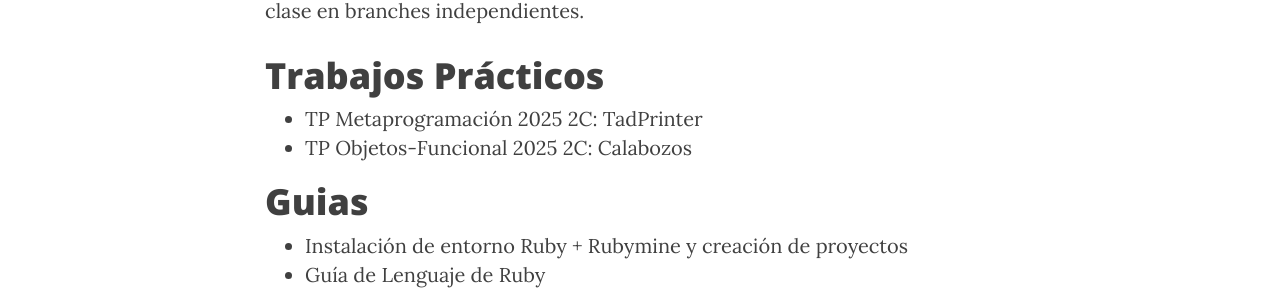
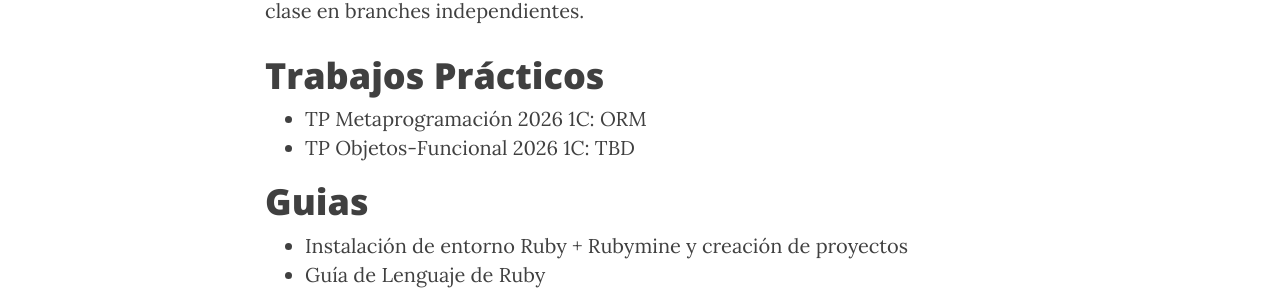
Before and after one commit to tadp-utn-frba/tadp-utn-frba.github.io, a Jekyll site: the page built from material.md, in a window 1280 px wide and 900 px high, scrolled down 1040 px. Shown: the part 154-446 px from the top of the window. Built offline with Jekyll 4.4.1, drawn with Linux system fonts in a browser that asks for light colours; nearby versions of some CDN libraries.

Commit message:
Update TP to 2026-1c

```diff
--- a/material.md
+++ b/material.md
@@ -29,8 +29,8 @@
 En [este repositorio](https://github.com/tadp-utn-frba/tadp-clases) están todos los scripts y el código correspondiente a cada clase en branches independientes.
 
 # Trabajos Prácticos
-* [TP Metaprogramación 2025 2C: TadPrinter](https://docs.google.com/document/d/1X9dZN8R8Kc1_e_fosFsslteVoQMxUKeUTFgYTEBN8G4/edit?usp=sharing)
-* [TP Objetos-Funcional 2025 2C: Calabozos](https://docs.google.com/document/d/1I5047tyYsKv7Xmfzd_BGG5HXVx32sY93vfQR_V2dYUM/edit?usp=sharing)
+* [TP Metaprogramación 2026 1C: ORM](https://docs.google.com/document/d/e/2PACX-1vSE3G5G2PHuWJc3Z5zV5MwelGbQ1MUOqDwa6VfNlhFtxdD1hwK7pOxFzfzOWJVs1UhCWam25KPnBmh4/pub)
+* [TP Objetos-Funcional 2026 1C: TBD]()
 
 # Guias
 
```
